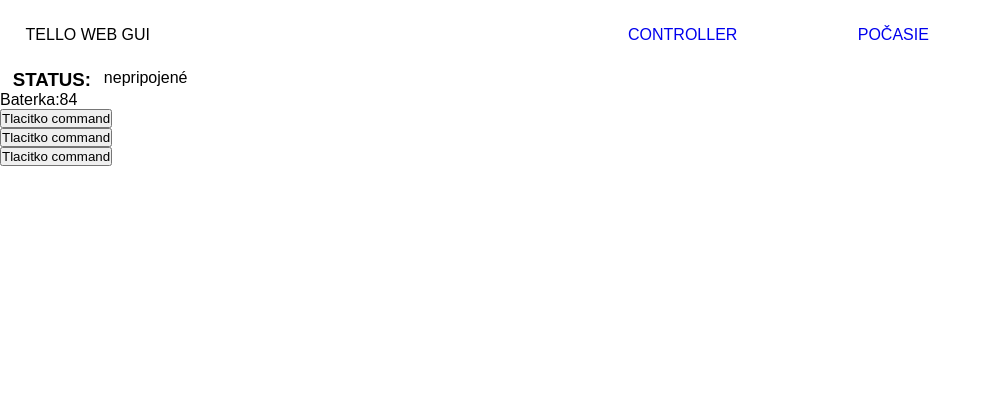
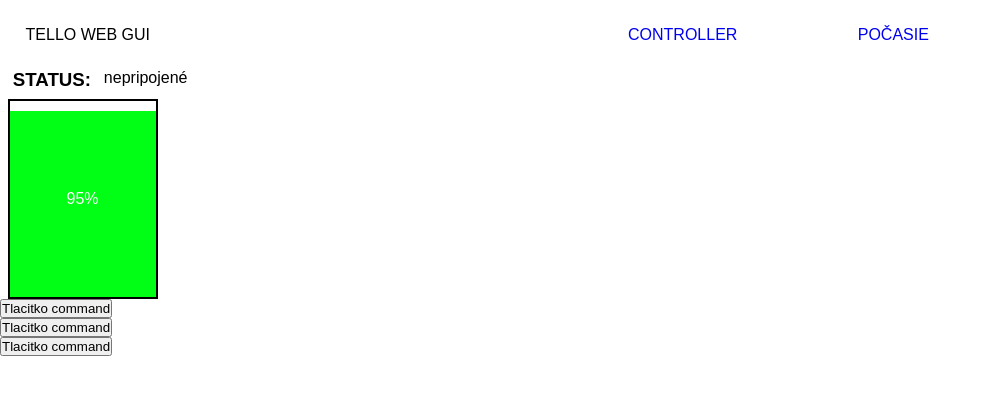
Before and after one commit to zamo-o/Tello_web-GUI_React_NodeJs, a React (Create React App) app in the folder frontend/: page / in a window 1280 px wide. Shown: the top 394 px of the page, without its empty margins (0-992 px from the left). Built offline with nearby package versions, Linux system fonts and the light colour scheme; no server answers.

Commit message:
pridal BATERKA comp

```diff
--- a/frontend/public/index.html
+++ b/frontend/public/index.html
@@ -24,7 +24,7 @@
       work correctly both with client-side routing and a non-root public URL.
       Learn how to configure a non-root public URL by running `npm run build`.
     -->
-    <title>React App</title>
+    <title>Tello Web Interface</title>
   </head>
   <body>
     <noscript>You need to enable JavaScript to run this app.</noscript>
--- /dev/null
+++ b/frontend/src/components/BATERKA.jsx
@@ -0,0 +1,18 @@
+import React from "react";
+
+export default function BATERKA(props) {
+
+
+    const style = {
+        background: 'linear-gradient(0deg, rgba(0,255,21,1)' + props.percentaBaterky +'%, rgba(255,255,255,1) '+ props.percentaBaterky +'%)',
+    }
+
+    return (<div className="baterka-box">
+        <div className="baterka" style={style}>
+            <p>
+                {props.percentaBaterky}%
+            </p>
+        </div>
+    </div>
+    );
+}
--- a/frontend/src/components/DRONSTATUS.jsx
+++ b/frontend/src/components/DRONSTATUS.jsx
@@ -1,5 +1,6 @@
 import React from "react";
 import socket from "./Socket";
+import BATERKA from "./BATERKA.jsx"
 
 export default function DRONSTATUS() {
 
@@ -14,7 +15,7 @@ export default function DRONSTATUS() {
         temph: '96',
         tof: '6553',
         h: '0',
-        bat: '84',
+        bat: '95',
         baro: '834.52',
         time: '0',
         agx: '5.00',
@@ -42,12 +43,14 @@ export default function DRONSTATUS() {
         const {pitch, roll, yaw, vgx, vgy, vgz, templ, temph, tof, h, bat, baro, time, agx, agy, agz} = droneState;
 
         return(
-            <>
-            <div>
-            Baterka:
-            {bat}
+
+            <div className="dron-status">
+
+            <BATERKA percentaBaterky={bat} />
+
+
             </div>
-            </>
+
         );
 
 
--- /dev/null
+++ b/frontend/src/components/HLAVNYSTATUS.jsx
@@ -0,0 +1 @@
+import React from "react";
--- a/frontend/src/components/css/style.css
+++ b/frontend/src/components/css/style.css
@@ -41,3 +41,26 @@
 .status h3 {
     margin: 0 1%;
 }
+
+/* -------- BATERKA -------- */
+
+.baterka-box {
+    width: 150px;
+    height: 200px;
+}
+
+.baterka {
+    background-color: green;
+    width: 100%;
+    height: 100%;
+    margin: 5%;
+    padding: 1%;
+    display: flex;
+    justify-content: center;
+    align-items: center;
+    border: 2px solid #000000;
+}
+
+.baterka p {
+    color: #FFFFFF;
+}
```
Also changed, not shown: 1 other file (tests, documents, lock files or other folders).
